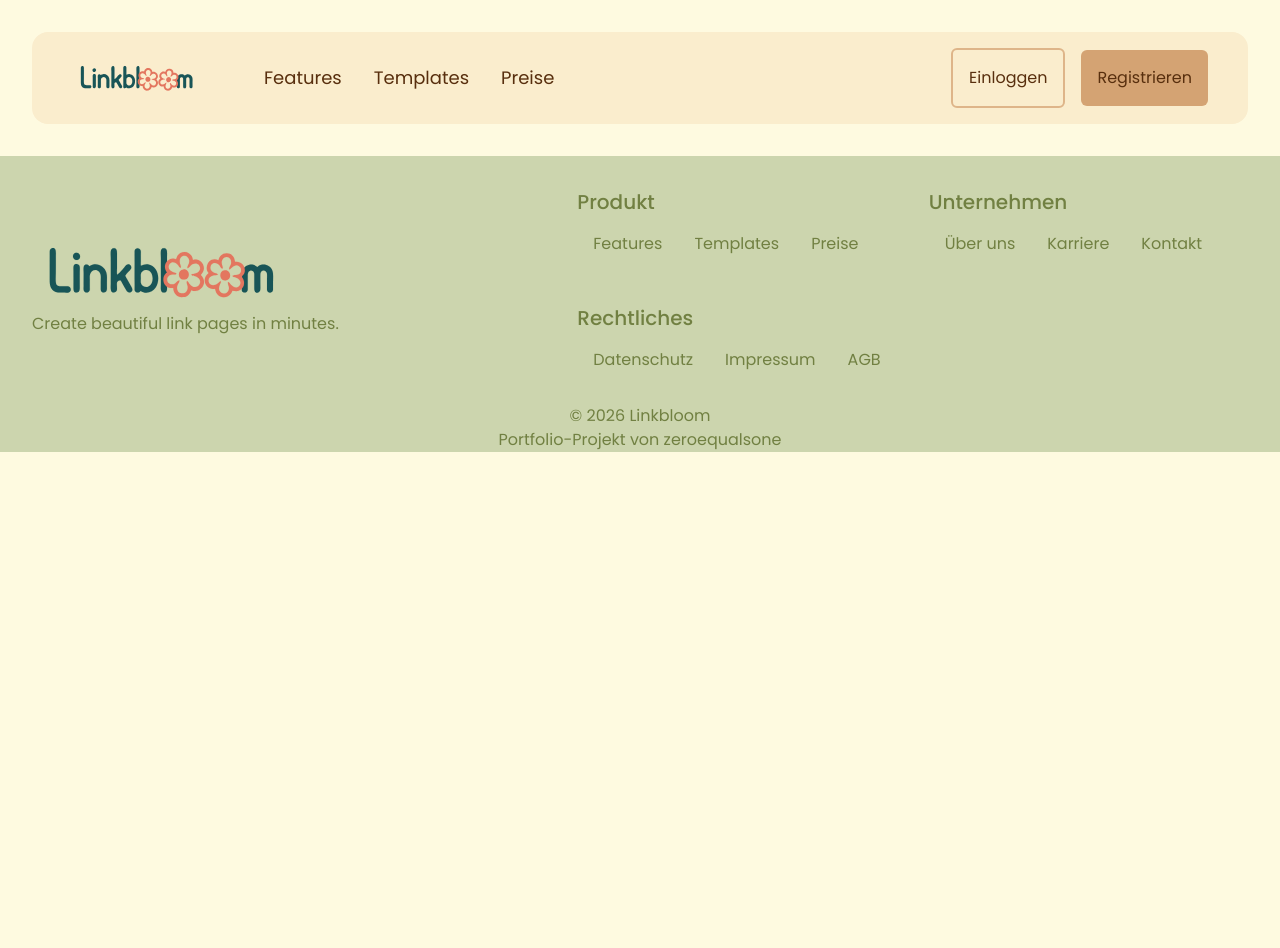
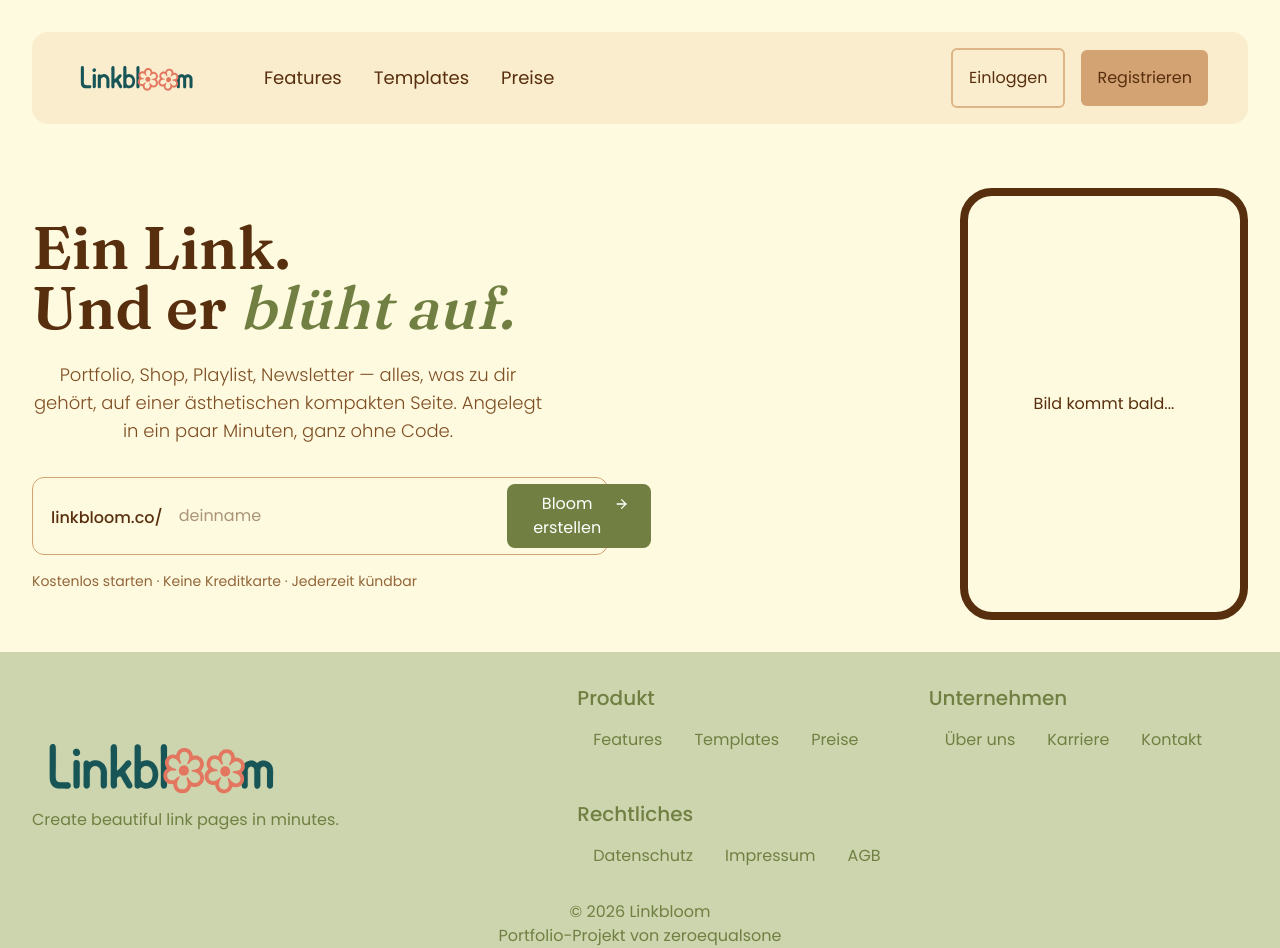
Before and after one commit to zeroequalsone/linkbloom, a Next.js app: page / in a window 1280 px wide. Before the commit the page ends 800 px from the top, so only its background shows below. Built offline with nearby package versions, Linux system fonts and the light colour scheme.

Commit message:
feat(hero): add hero section component

```diff
--- a/app/globals.css
+++ b/app/globals.css
@@ -1,7 +1,8 @@
 @import "tailwindcss";
 
 @theme inline {
-  --font-inter: var(--font-inter);
+  --font-poppins: var(--font-poppins);
+  --font-fraunces: var(--font-fraunces);
 
   --color-cream-1: #fefae0;
   --color-cream-2: #faedcd;
--- a/app/layout.tsx
+++ b/app/layout.tsx
@@ -1,11 +1,17 @@
 import type { Metadata } from "next";
-import { Poppins } from "next/font/google";
+import { Fraunces, Poppins } from "next/font/google";
 import "./globals.css";
 import Navbar from "@/components/layout/Navbar";
 import Footer from "@/components/layout/Footer";
 
 const poppins = Poppins({
   variable: "--font-poppins",
+  subsets: ["latin"],
+  weight: ["100", "200", "300", "400", "500", "600", "700", "800", "900"],
+});
+
+const fraunces = Fraunces({
+  variable: "--font-fraunces",
   subsets: ["latin"],
   weight: ["100", "200", "300", "400", "500", "600", "700", "800", "900"],
 });
@@ -23,7 +29,7 @@
   return (
     <html
       lang="de"
-      className={`${poppins.className} ${poppins.variable} h-full antialiased`}
+      className={`${poppins.className} ${poppins.variable} ${fraunces.variable} h-full antialiased`}
     >
       <body className="flex min-h-full flex-col bg-cream-1 text-cream-6">
         <Navbar />
--- a/app/page.tsx
+++ b/app/page.tsx
@@ -1,3 +1,5 @@
+import Hero from "@/components/sections/Hero";
+
 export default function Home() {
-  return <div></div>;
+  return <Hero />;
 }
--- /dev/null
+++ b/components/sections/Hero.tsx
@@ -0,0 +1,41 @@
+import { ArrowRight } from "lucide-react";
+
+export default function Hero() {
+  return (
+    <div className="lg:max-w-7xl lg:w-full lg:mx-auto flex lg:flex-row flex-col items-center justify-between p-8 gap-12">
+      <div>
+        <h1 className="lg:text-start text-center lg:text-6xl text-4xl font-fraunces font-semibold mb-6">
+          Ein Link. <br /> Und er{" "}
+          <span className="text-mint-4 font-medium italic">blüht auf.</span>
+        </h1>
+        <h2 className="text-cream-5 font-light text-lg mb-8 lg:max-w-lg max-w-xs text-center">
+          Portfolio, Shop, Playlist, Newsletter — alles, was zu dir gehört, auf
+          einer ästhetischen kompakten Seite. Angelegt in ein paar Minuten, ganz
+          ohne Code.
+        </h2>
+        <div className="flex lg:flex-row flex-col gap-2 lg:items-center border border-cream-3 rounded-xl lg:p-1.5 p-2.5 lg:max-w-xl mb-4">
+          <span className="font-medium lg:pl-3 lg:pr-1 p-1 pb-0">
+            linkbloom.co/
+          </span>
+          <input
+            type="text"
+            placeholder="deinname"
+            className="border-2 border-none outline-mint-4 rounded-lg px-1 py-2 flex-1"
+          />
+          <button className="hover:bg-mint-3 hover:cursor-pointer active:bg-mint-2 flex justify-center gap-2 bg-mint-4 text-white px-5.5 py-2 rounded-lg">
+            <span>Bloom erstellen</span>
+            <ArrowRight />
+          </button>
+        </div>
+        <p className="text-cream-4 text-sm">
+          Kostenlos starten · Keine Kreditkarte · Jederzeit kündbar
+        </p>
+      </div>
+      <div>
+        <div className="flex items-center justify-center border-8 rounded-4xl w-2xs h-108">
+          Bild kommt bald...
+        </div>
+      </div>
+    </div>
+  );
+}
--- a/prettier.config.js
+++ /dev/null
@@ -1,4 +0,0 @@
-/** @type {import("prettier").Config} */
-export default {
-  plugins: ["prettier-plugin-tailwindcss"],
-};
```
